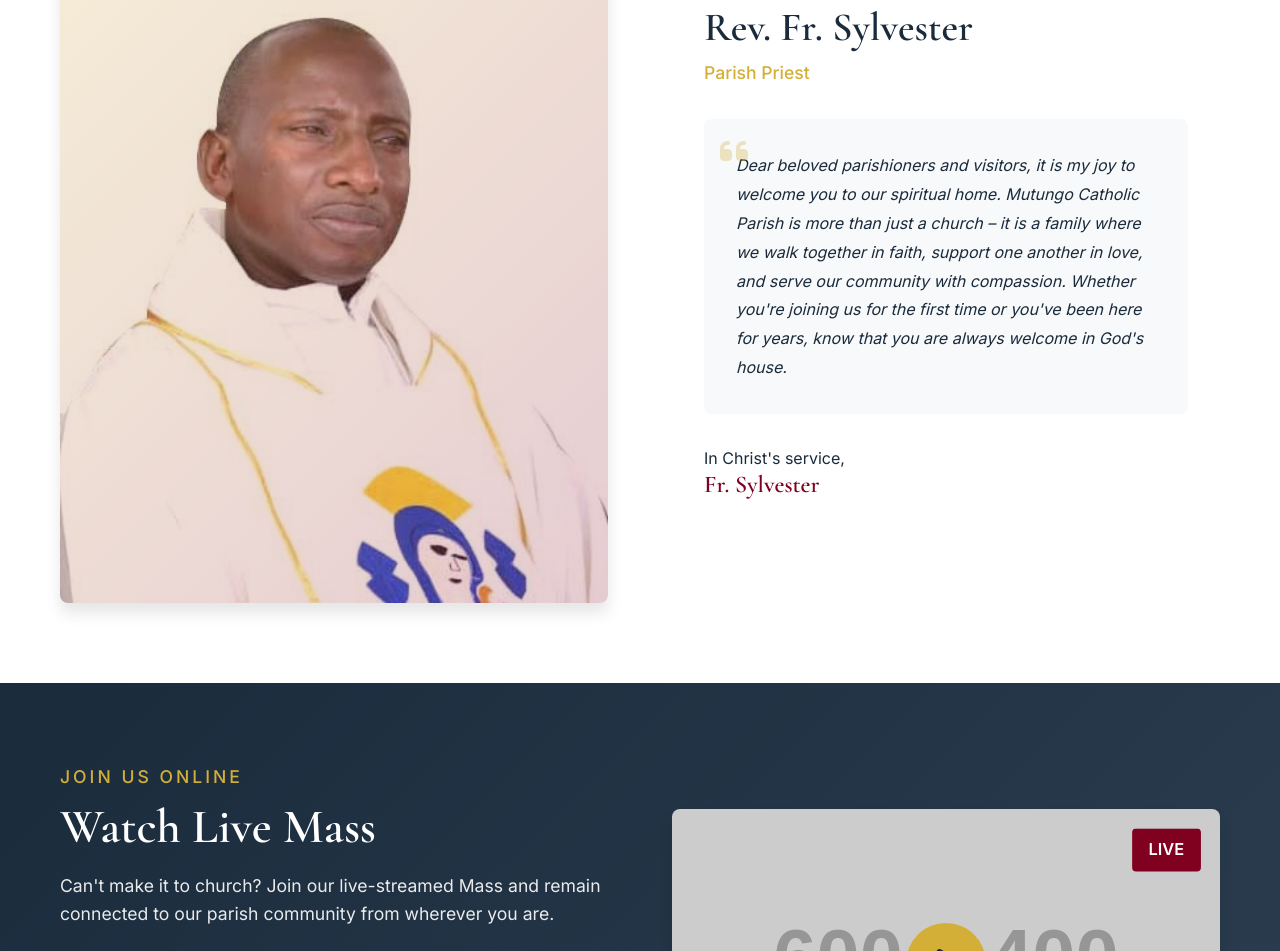
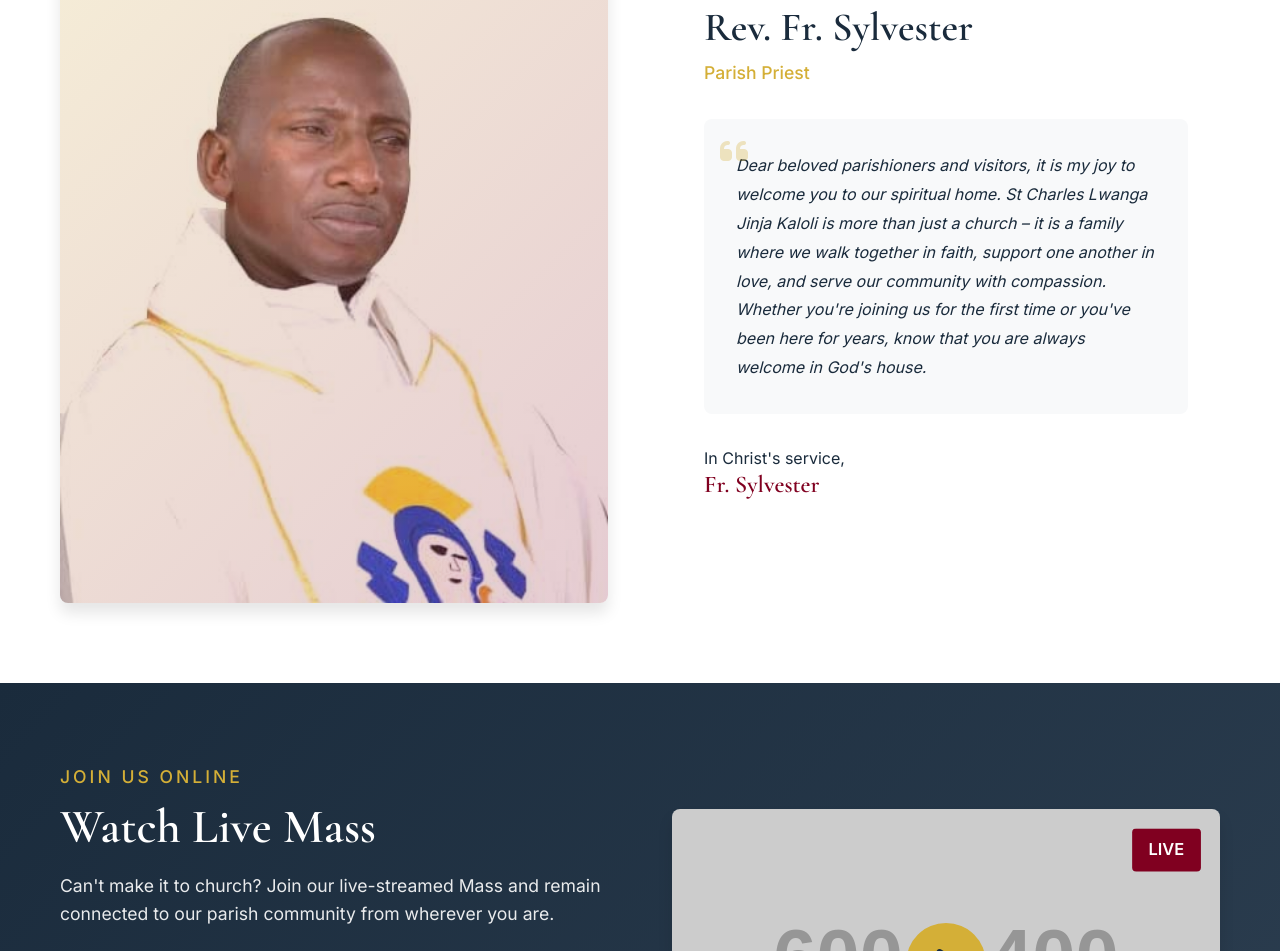
Before and after one commit to airandersons/jinja-kaloli-parish, a plain HTML site: page index.html in a window 1280 px wide. Shown: the part 1940-2891 px from the top of the page. Drawn offline with nearby package versions, Linux system fonts and the light colour scheme; placeholder pictures from the web are drawn by us.

Commit message:
Update index.html

```diff
--- a/index.html
+++ b/index.html
@@ -155,7 +155,7 @@
                     <p class="priest-title">Parish Priest</p>
                     <div class="priest-message">
                         <i class="fas fa-quote-left"></i>
-                        <p>Dear beloved parishioners and visitors, it is my joy to welcome you to our spiritual home. Mutungo Catholic Parish is more than just a church – it is a family where we walk together in faith, support one another in love, and serve our community with compassion. Whether you're joining us for the first time or you've been here for years, know that you are always welcome in God's house.</p>
+                        <p>Dear beloved parishioners and visitors, it is my joy to welcome you to our spiritual home. St Charles Lwanga Jinja Kaloli is more than just a church – it is a family where we walk together in faith, support one another in love, and serve our community with compassion. Whether you're joining us for the first time or you've been here for years, know that you are always welcome in God's house.</p>
                     </div>
                     <div class="priest-signature">
                         <p>In Christ's service,</p>
```
